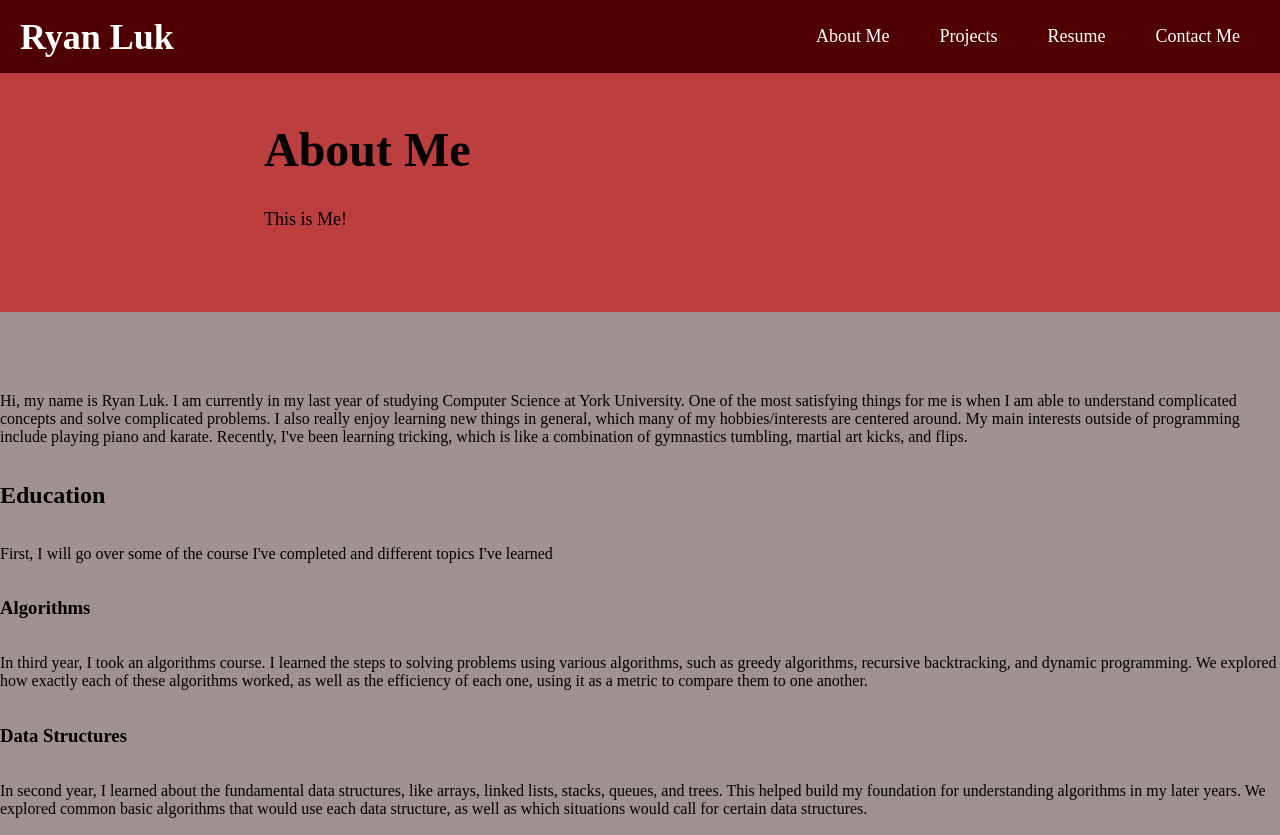
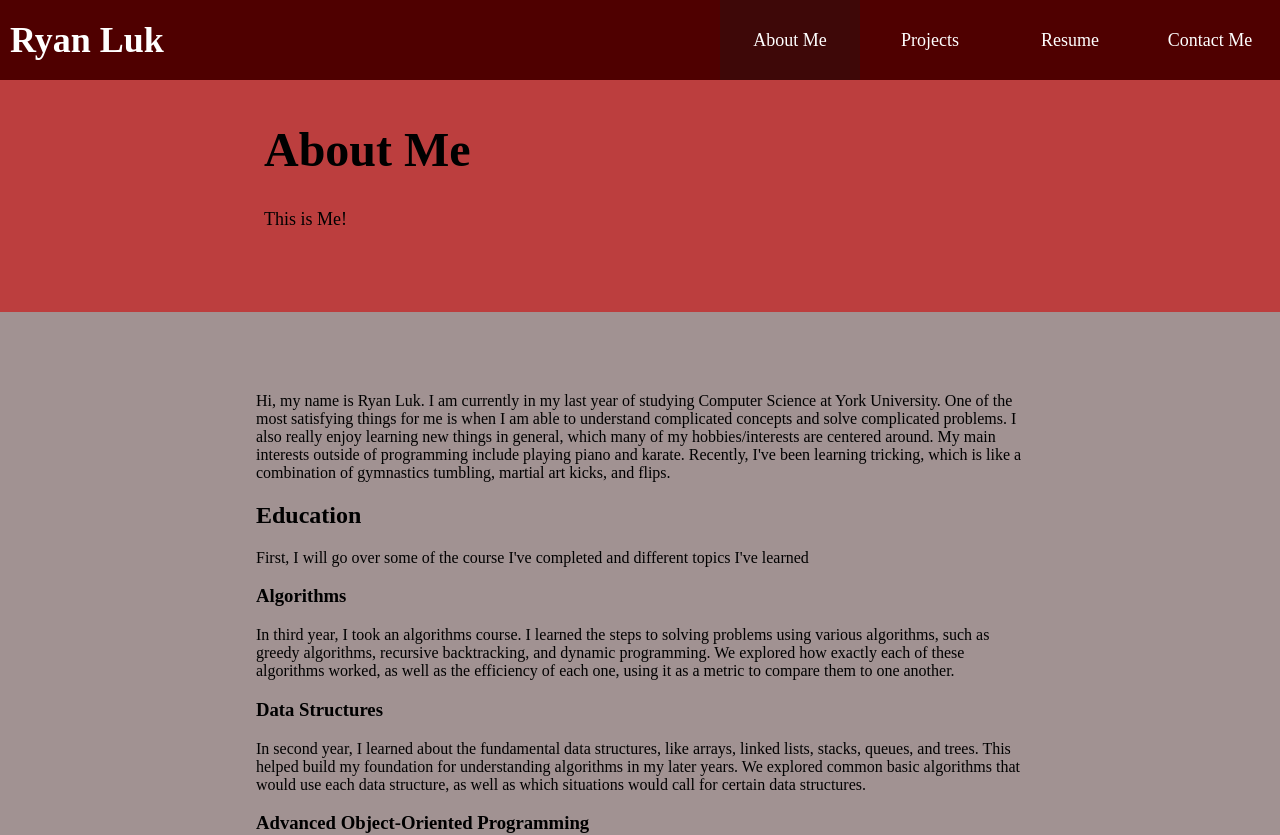
Before and after one commit to luk-ryan/luk-ryan.github.io, a React (Vite) app: page /about in a window 1280 px wide. Shown: the top 835 px of the page. Built offline with nearby package versions, Linux system fonts and the light colour scheme.

Commit message:
Fixed Nav bar so that it looks nice

```diff
--- a/src/components/NavBar.jsx
+++ b/src/components/NavBar.jsx
@@ -1,7 +1,9 @@
 import React from "react";
-import { Link } from "react-router-dom";
+import { Link, useLocation } from "react-router-dom";
 
 const NavBar = () => {
+  const path = useLocation(); // get current location
+
   return (
     <nav className="navbar">
       <div className="logo">
@@ -9,16 +11,36 @@ const NavBar = () => {
       </div>
       <ul className="nav-links">
         <li>
-          <Link to="/about">About Me</Link>
+          <Link
+            to="/about"
+            className={location.pathname === "/about" ? "active" : ""}
+          >
+            About Me
+          </Link>
         </li>
         <li>
-          <Link to="/projects">Projects</Link>
+          <Link
+            to="/projects"
+            className={location.pathname === "/projects" ? "active" : ""}
+          >
+            Projects
+          </Link>
         </li>
         <li>
-          <Link to="/resume">Resume</Link>
+          <Link
+            to="/resume"
+            className={location.pathname === "/resume" ? "active" : ""}
+          >
+            Resume
+          </Link>
         </li>
         <li>
-          <Link to="/contact">Contact Me</Link>
+          <Link
+            to="/contact"
+            className={location.pathname === "/contact" ? "active" : ""}
+          >
+            Contact Me
+          </Link>
         </li>
       </ul>
     </nav>
--- a/src/index.css
+++ b/src/index.css
@@ -20,8 +20,8 @@ body {
   width: 100%;
   justify-content: space-between;
   align-items: center;
-  padding: 10px;
   background-color: #4f0000;
+  height: 10%;
 }
 
 .navbar .logo a {
@@ -34,24 +34,36 @@ body {
 }
 
 .nav-links {
+  margin:0;
   list-style-type: none;
   display: flex;
+  height: 100%;
 }
 
 .nav-links li {
-  margin-right: 50px;
+  display: block;
+  height: 100%;
+  width: 140px;
 }
 
 .nav-links a {
+  display: flex;
+  align-items: center;
+  justify-content: center;
   color: white;
   text-decoration: none;
   font-size: 18px;
+  width: 100%;
+  height: 100%;
 }
 
 .nav-links a:hover {
-  color: #ddd;
+  background-color: #3e0808;
 }
 
+.nav-links a.active {
+  background-color: #3e0808;
+}
 
 /* Footer Styles */
 
@@ -124,8 +136,8 @@ body {
 .home-projects {
   display: flex;
   flex-direction: column;
-  margin: 10%;
   padding: 7%;
+  margin-bottom: 10%;
   border: 4px solid black;
   border-radius: 20px;
   background-color: #bc3e3e;
@@ -157,6 +169,20 @@ body {
   background-color: #760000;
 }
 
+/* Resume Page */
+
+.resume {
+  margin-left: 20%;
+  margin-right: 20%;
+}
+
+/* About Me Page*/
+
+.about-me {
+  margin-left: 20%;
+  margin-right: 20%;
+}
+
 /* All Pages */
 
 .introduction {
@@ -179,3 +205,8 @@ body {
   color: black;
   margin-left: 200px;
 }
+
+.content {
+  margin-left: 20%;
+  margin-right: 20%;
+}
--- a/src/pages/AboutMe.jsx
+++ b/src/pages/AboutMe.jsx
@@ -7,15 +7,16 @@ const AboutMe = () => {
         <h1>About Me</h1>
         <p>This is Me!</p>
       </div>
+      <div className="content">
         <p>
           Hi, my name is Ryan Luk. I am currently in my last year of studying
           Computer Science at York University. One of the most satisfying things
           for me is when I am able to understand complicated concepts and solve
           complicated problems. I also really enjoy learning new things in
-        general, which many of my hobbies/interests are centered around. My main
-        interests outside of programming include playing piano and karate.
-        Recently, I've been learning tricking, which is like a combination of
-        gymnastics tumbling, martial art kicks, and flips.
+          general, which many of my hobbies/interests are centered around. My
+          main interests outside of programming include playing piano and
+          karate. Recently, I've been learning tricking, which is like a
+          combination of gymnastics tumbling, martial art kicks, and flips.
         </p>
         <h2>Education</h2>
         <p>
@@ -26,9 +27,9 @@ const AboutMe = () => {
         <p>
           In third year, I took an algorithms course. I learned the steps to
           solving problems using various algorithms, such as greedy algorithms,
-        recursive backtracking, and dynamic programming. We explored how exactly
-        each of these algorithms worked, as well as the efficiency of each one,
-        using it as a metric to compare them to one another.
+          recursive backtracking, and dynamic programming. We explored how
+          exactly each of these algorithms worked, as well as the efficiency of
+          each one, using it as a metric to compare them to one another.
         </p>
         <h3>Data Structures</h3>
         <p>
@@ -43,10 +44,10 @@ const AboutMe = () => {
         <p>
           Another second year course where I built my foundation in OOP and the
           Java programming language. Here, I learned about the structure of java
-        projects with classes, and objects. I was able to understand fundamental
-        concepts, such as methods, inheritance, polymorphism, and generic
-        classes. Because of this course, one of my most comfortable programming
-        languages is Java.
+          projects with classes, and objects. I was able to understand
+          fundamental concepts, such as methods, inheritance, polymorphism, and
+          generic classes. Because of this course, one of my most comfortable
+          programming languages is Java.
         </p>
 
         <h3>Other</h3>
@@ -64,6 +65,7 @@ const AboutMe = () => {
         <h3>Piano</h3>
         <h3>Karate</h3>
         <h3>Tricking</h3>
+      </div>
     </>
   );
 };
--- a/src/pages/Home.jsx
+++ b/src/pages/Home.jsx
@@ -13,6 +13,7 @@ const Home = () => {
           interested in a variety of programming projects
         </p>
       </div>
+      <div className="content">
         <div className="home-projects">
           <h1>My Projects</h1>
           <p>Description</p>
@@ -27,6 +28,7 @@ const Home = () => {
             View Resume
           </Link>
         </div>
+      </div>
     </>
   );
 };
--- a/src/pages/Resume.jsx
+++ b/src/pages/Resume.jsx
@@ -10,7 +10,7 @@ const Resume = () => {
           download below.
         </p>
       </div>
-      <div>
+      <div className="content">
         <h1>Application Programmer</h1>
         <h2>Ontario Ministry of Health</h2>
         <h3>Sept 2022 - April 2023 (Full-Time)</h3>
@@ -26,13 +26,11 @@ const Resume = () => {
           across the province.
         </p>
         <h1>Summary</h1>
-        <p>
         <ul>
           <li>Worked with Microsoft PowerApps to manage Web Application</li>
           <li>Used SQL to query from the Web Application </li>
           <li>
-              Utilised Power Automate to create functionality for Web
-              Application
+            Utilised Power Automate to create functionality for Web Application
           </li>
           <li>Collaborated with a team using Azure DevOps to manage tasks</li>
           <li>
@@ -40,7 +38,6 @@ const Resume = () => {
             course of the project
           </li>
         </ul>
-        </p>
       </div>
     </>
   );
```
Lines whose indentation alone changed are shown as unchanged.
